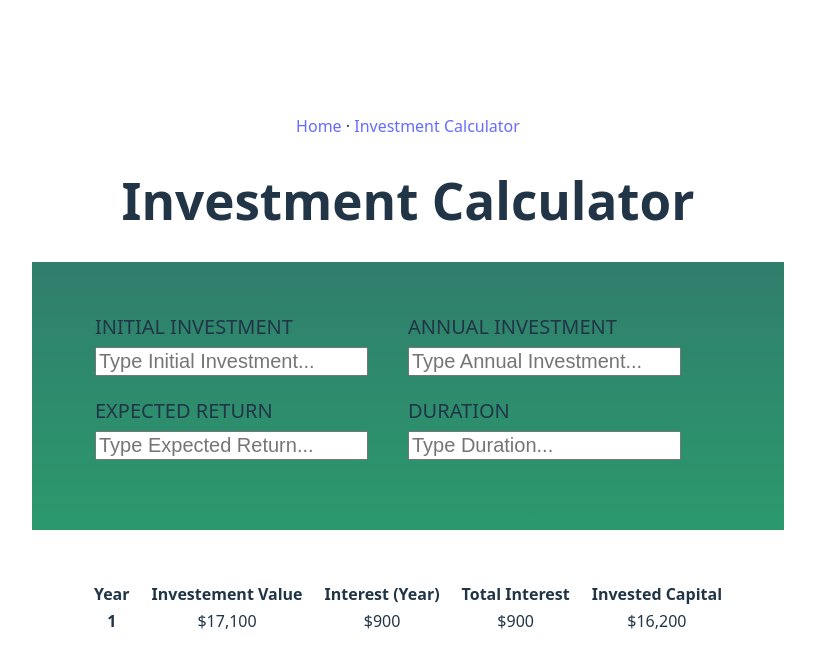
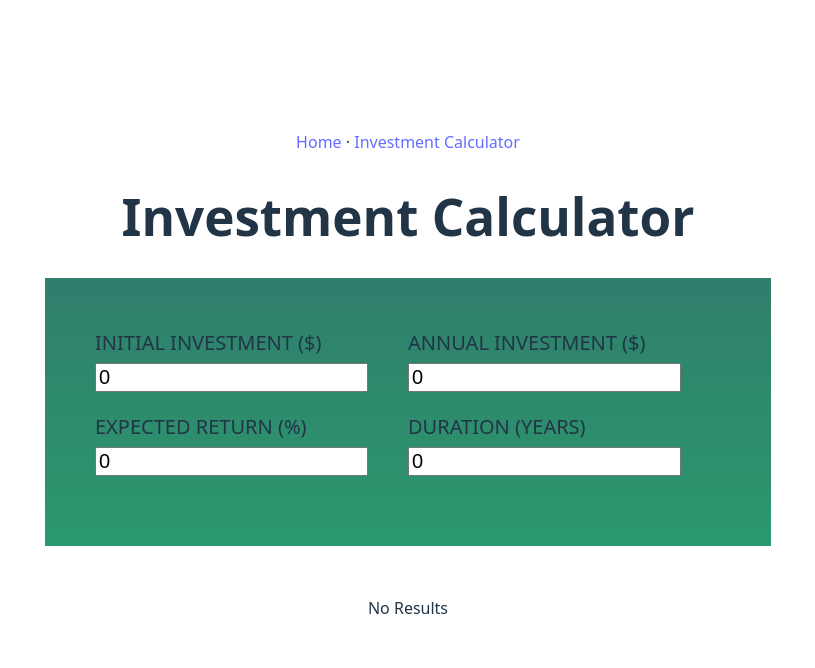
Before and after one commit to 0xadri/ima-kokode, a React (Vite) app: page /InvestmentCalculator in a window 1280 px wide. Shown: the top 668 px of the page, without its empty margins (232-1047 px from the left). Built offline with nearby package versions, Linux system fonts and the light colour scheme.

Commit message:
beta version

```diff
--- a/src/App.css
+++ b/src/App.css
@@ -83,6 +83,7 @@
 .inv-row-input-label ,
 .inv-row-input-field {
   font-size: 20px;
+  min-width: 240px;
 }
 
 .inv-returns-area {
--- a/src/components/InvestmentParamInputs.jsx
+++ b/src/components/InvestmentParamInputs.jsx
@@ -1,10 +1,26 @@
-const InvestmentParamInputs = () => {
+import { useState } from "react";
+import InvestmentReturns from "./InvestmentReturns";
+
+const InvestmentParamInputs = ({ recalc }) => {
+  const [initInv, setInitInv] = useState(0);
+  const [annInv, setAnnInv] = useState(0);
+  const [expRtrn, setExpRtrn] = useState(0);
+  const [duration, setDuration] = useState(0);
+
+  const calcParams = {
+    initialInvestment: initInv,
+    annualInvestment: annInv,
+    expectedReturn: expRtrn,
+    duration: duration,
+  };
+
   return (
+    <>
       <div className="inv-param-inputs-area">
         <div className="inv-row-one">
           <div className="inv-row-input-block">
             <label htmlFor="initial-investment" className="inv-row-input-label">
-            Initial Investment
+              Initial Investment ($)
             </label>
             <input
               type="number"
@@ -12,11 +28,13 @@ const InvestmentParamInputs = () => {
               id="initial-investment"
               placeholder="Type Initial Investment..."
               className="inv-row-input-field"
+              value={initInv}
+              onChange={(e) => setInitInv(e.target.value)}
             />
           </div>
           <div className="inv-row-input-block">
             <label htmlFor="annual-investment" className="inv-row-input-label">
-            Annual Investment
+              Annual Investment ($)
             </label>
             <input
               type="number"
@@ -24,13 +42,15 @@ const InvestmentParamInputs = () => {
               id="annual-investment"
               placeholder="Type Annual Investment..."
               className="inv-row-input-field"
+              value={annInv}
+              onChange={(e) => setAnnInv(e.target.value)}
             />
           </div>
         </div>
         <div className="inv-row-two">
           <div className="inv-row-input-block">
             <label htmlFor="expected-return" className="inv-row-input-label">
-            Expected Return
+              Expected Return (%)
             </label>
             <input
               type="number"
@@ -38,11 +58,13 @@ const InvestmentParamInputs = () => {
               id="expected-return"
               placeholder="Type Expected Return..."
               className="inv-row-input-field"
+              value={expRtrn}
+              onChange={(e) => setExpRtrn(e.target.value)}
             />
           </div>
           <div className="inv-row-input-block">
             <label htmlFor="duration" className="inv-row-input-label">
-            Duration
+              Duration (Years)
             </label>
             <input
               type="number"
@@ -50,10 +72,14 @@ const InvestmentParamInputs = () => {
               id="duration"
               placeholder="Type Duration..."
               className="inv-row-input-field"
+              value={duration}
+              onChange={(e) => setDuration(e.target.value)}
             />
           </div>
         </div>
       </div>
+      <InvestmentReturns calcParams={calcParams} />
+    </>
   );
 };
 
--- a/src/components/InvestmentReturns.jsx
+++ b/src/components/InvestmentReturns.jsx
@@ -1,6 +1,31 @@
-const InvestmentReturns = () => {
+import { useState } from "react";
+import { calculateInvestmentResults } from "../utils/investment";
+
+let results;
+
+const InvestmentReturns = ({ calcParams }) => {
+  const [dataRows, setDataRows] = useState();
+
+  console.log("calcParams:");
+  console.log(calcParams);
+
+  if (
+    calcParams.initialInvestment > 0 &&
+    calcParams.annualInvestment > 0 &&
+    calcParams.expectedReturn > 0 &&
+    calcParams.duration > 0
+  ) {
+    // console.log(`${initInv} && ${annInv} && ${expRtrn} && ${duration}`);
+    results = calculateInvestmentResults(calcParams);
+    console.log("r:");
+    console.log(results);
+    // setDataRows(results);
+  }
+
   return (
     <div className="inv-returns-area">
+      {!results && <div>No Results</div>}
+      {results && (
         <table>
           <thead>
             <tr>
@@ -8,7 +33,7 @@ const InvestmentReturns = () => {
                 Year
               </th>
               <th scope="col" className="inv-returns-th">
-              Investement Value
+                Investment Value
               </th>
               <th scope="col" className="inv-returns-th">
                 Interest (Year)
@@ -22,15 +47,19 @@ const InvestmentReturns = () => {
             </tr>
           </thead>
           <tbody>
-          <tr>
-            <th scope="row">1</th>
-            <td>$17,100</td>
-            <td>$900</td>
-            <td>$900</td>
-            <td>$16,200</td>
+            {/* todo: fix buggy values */}
+            {results.map((item, index) => (
+              <tr key={index}>
+                <th scope="row">{item.year}</th>
+                <td>{item.annualInvestment}</td>
+                <td>{item.interest}</td>
+                <td>{item.valueEndOfYear}</td>
+                <td></td>
               </tr>
+            ))}
           </tbody>
         </table>
+      )}
     </div>
   );
 };
--- a/src/pages/InvestmentCalculator.jsx
+++ b/src/pages/InvestmentCalculator.jsx
@@ -1,3 +1,4 @@
+import { useState } from "react";
 import InvestmentParamInputs from "../components/InvestmentParamInputs";
 import InvestmentReturns from "../components/InvestmentReturns";
 
@@ -6,7 +7,6 @@ const InvestmentCalculator = () => {
     <div>
       <h1>Investment Calculator</h1>
       <InvestmentParamInputs />
-      <InvestmentReturns />
     </div>
   );
 };
```
Lines whose indentation alone changed are shown as unchanged.
